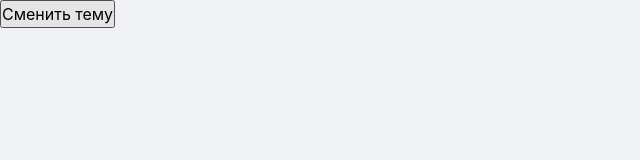
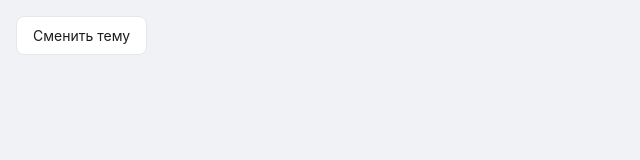
Before and after one commit to Oksi2510/team-store, a website built with Vite: page index.html in a window 1280 px wide. Shown: the whole page, without its empty margins (0-640 px from the left). Built offline with nearby package versions, Linux system fonts and the light colour scheme.

Commit message:
style(theme): add theme toggle button styles

```diff
--- a/src/style.css
+++ b/src/style.css
@@ -70,3 +70,13 @@ img {
   margin-inline: auto;
   padding-inline: 16px;
 }
+
+.theme-toggle {
+  margin: 16px;
+  padding: 8px 16px;
+  font-size: 14px;
+  color: var(--color-text);
+  background-color: var(--color-surface);
+  border: 1px solid var(--color-border);
+  border-radius: 8px;
+}
```
